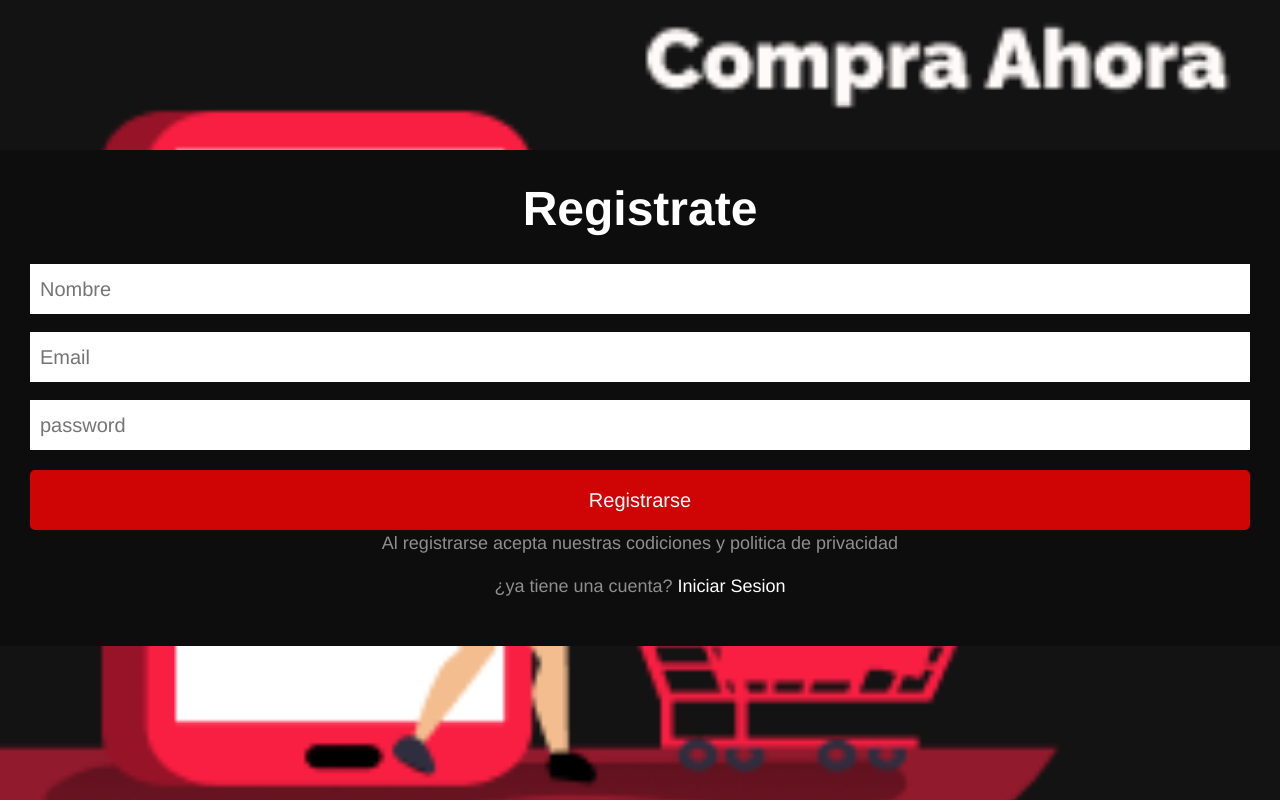
After one commit to luisbuzets/Proyecto_POO, a PHP site: page /Registro.html in a window 1280 px wide. The commit adds this page. Run offline with PHP 8.4, Linux system fonts and the light colour scheme.

Commit message:
inicio de sesiones y registros

```diff
--- a/All.CSS/main.css
+++ b/All.CSS/main.css
@@ -5,88 +5,77 @@
 }
 body{
     font-family:'Helvetica Neue',Helvetica,Arial,sans-serif;
-
     background-size: cover;
     background-position: center center;
     background-attachment: fixed;
     margin: 0;
-    background-color: #080707;
+    background-image: url(img/bg.png);
+    background-color: #0E0D0D;
+
 }
-#texto-prueba{
-    font-size: 1.5rem;
+*{
+    box-sizing: border-box;
+}
+.contenedor{
+    width: 100%;
+    padding: 9px;
+}
+.formulario{
+    background: #0E0D0D;
+    margin-top: 150px;
+    padding: 30px;
+
+}
+h1{
+    text-align: center;
+    color: #fff;;
+    font-size: 48px;
+    font-weight: bold;
+}
+.input-contendor{
+    margin-bottom: 15px;
+    border: 1px solid #8F8F8F;
+
+
+}
+input[type="text"],
+input[type="password"]{
+    font-size: 20px;
+    width: 100%;
+    padding: 10px;
+    border: none;
 }
 
 
-#logo{
-    padding: 7px;
-    width: 300px;
+.control{
+    margin-top: 20px;
+    border: none;
+    width: 100%;
+    color: #fff;
+    font-size: 20px;
+    background: #CF0404;
+    padding: 15px 20px;
+    border-radius: 5px;
+    cursor: pointer;
 
 }
-#contenido{
-    background-color: rgba(0, 0, 0, 0.664);
-    height: 150vh;
-
+p{
+    text-align: center;
+    color: #8F8F8F;
+    font-size: 18px;
 }
-
-#formulario{
-    background: #08070781 ;
+.link{
+    text-decoration: none;
     color: #fff;
-    width: 330px;
-    height: 550px;
-    border-radius: 5px;
-    padding: 30px 60px;
-
-    margin-left: auto;
-    margin-right: auto;
 }
-#formulario:hover {
-    background-color: #080707
-
-
-}
-#formulario h1{
-    font-weight: 700;
-    font-size: 38px;
-}
-.control{
-    width: 218%;
-    padding: 15px;
-    box-sizing: border-box;
-    font-size: 1rem;
-    border-radius: 6px;
-    margin-bottom: 13px;
-    border-width: 0;
-
-
-}
-input{
-    width: 100%;
-    padding: 15px;
-}
-.caja-texto{
-    background-color:#ffff;
-}
-.boton{
-    background-color: #e50916;
-    font-weight: bold;
-    color: #fff;
-    margin-top: 30px;
-    cursor: pointer;
-}
-.boton:hover {
-    background-color: #a80a14;
-    text-decoration: underline;
-}
-
+.
 
 
 @media (max-width: 375.98px) {
-    #formulario{
-        width: auto;
-        height: auto;
-        border-radius: 0;
-        padding: 20px 18px;
-        margin-top: 10px;
+    .formulario{
+       margin: auto;
+       width: 200px;
+       mar
 
     }
     .control{
--- /dev/null
+++ b/Registro.html
@@ -0,0 +1,54 @@
+<!DOCTYPE html>
+<html lang="en">
+<head>
+    <meta charset="UTF-8">
+    <meta http-equiv="X-UA-Compatible" content="IE=edge">
+    <meta name="viewport" content="width=device-width, initial-scale=1.0">
+    <link href="https://cdn.jsdelivr.net/npm/bootstrap@5.1.3/dist/css/bootstrap.min.css" rel="stylesheet" integrity="sha384-1BmE4kWBq78iYhFldvKuhfTAU6auU8tT94WrHftjDbrCEXSU1oBoqyl2QvZ6jIW3" crossorigin="anonymous">
+    <link rel="stylesheet" href="All.CSS/main.css">
+
+    <title>Flash</title>
+</head>
+<body>
+
+    <div id="contenido">
+
+
+        <form  class="formulario">
+            <h1> Registrate </h1>
+
+            <div class="contenedor"></div>
+            <div class="input-contenedor">
+            <input class="" type="text" placeholder="Nombre">
+
+            </div>
+
+            <div class="contenedor"></div>
+            <div class="input-contenedor">
+            <input class="" type="text" placeholder="Email">
+
+            </div>
+
+            <div class="contenedor"></div>
+            <div class="input-contenedor">
+            <input class="" type="password" placeholder="password">
+            </div>
+
+            <input class="control" type="button" value="Registrarse">
+            <p> Al registrarse acepta nuestras codiciones y politica de privacidad </p>
+            <p> ¿ya tiene una cuenta? <a class="link" href="loginvista.html">Iniciar Sesion</a></p>
+
+
+        </form>
+
+    </div>
+
+
+
+
+
+
+
+     <script src="https://cdn.jsdelivr.net/npm/bootstrap@5.1.3/dist/js/bootstrap.bundle.min.js" integrity="sha384-ka7Sk0Gln4gmtz2MlQnikT1wXgYsOg+OMhuP+IlRH9sENBO0LRn5q+8nbTov4+1p" crossorigin="anonymous"></script>
+</body>
+</html>
```
Also changed, not shown: index.html (+1 -27 lines), loginvista.html (added, +39 -0 lines), img/bg.png (added).
